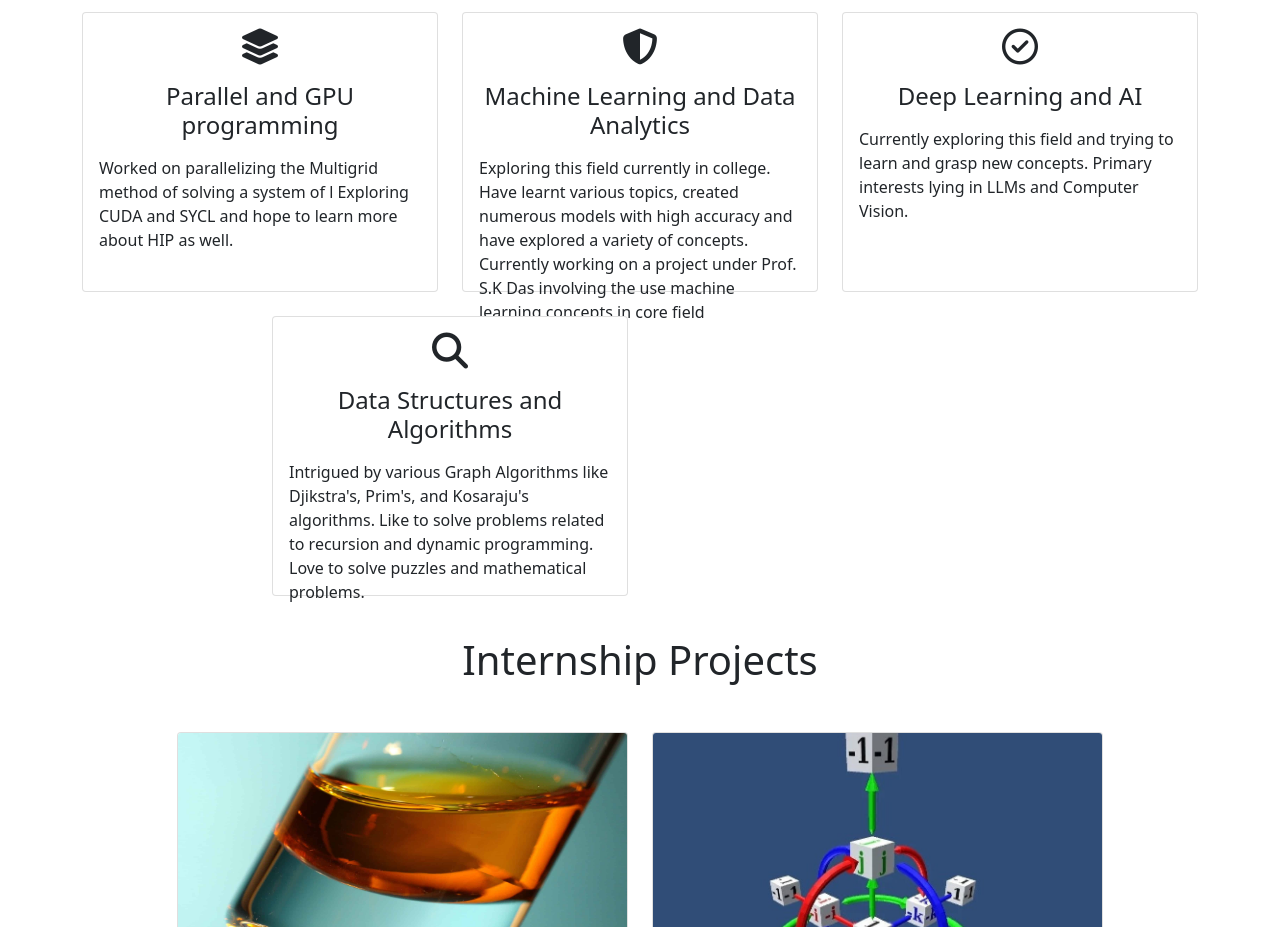
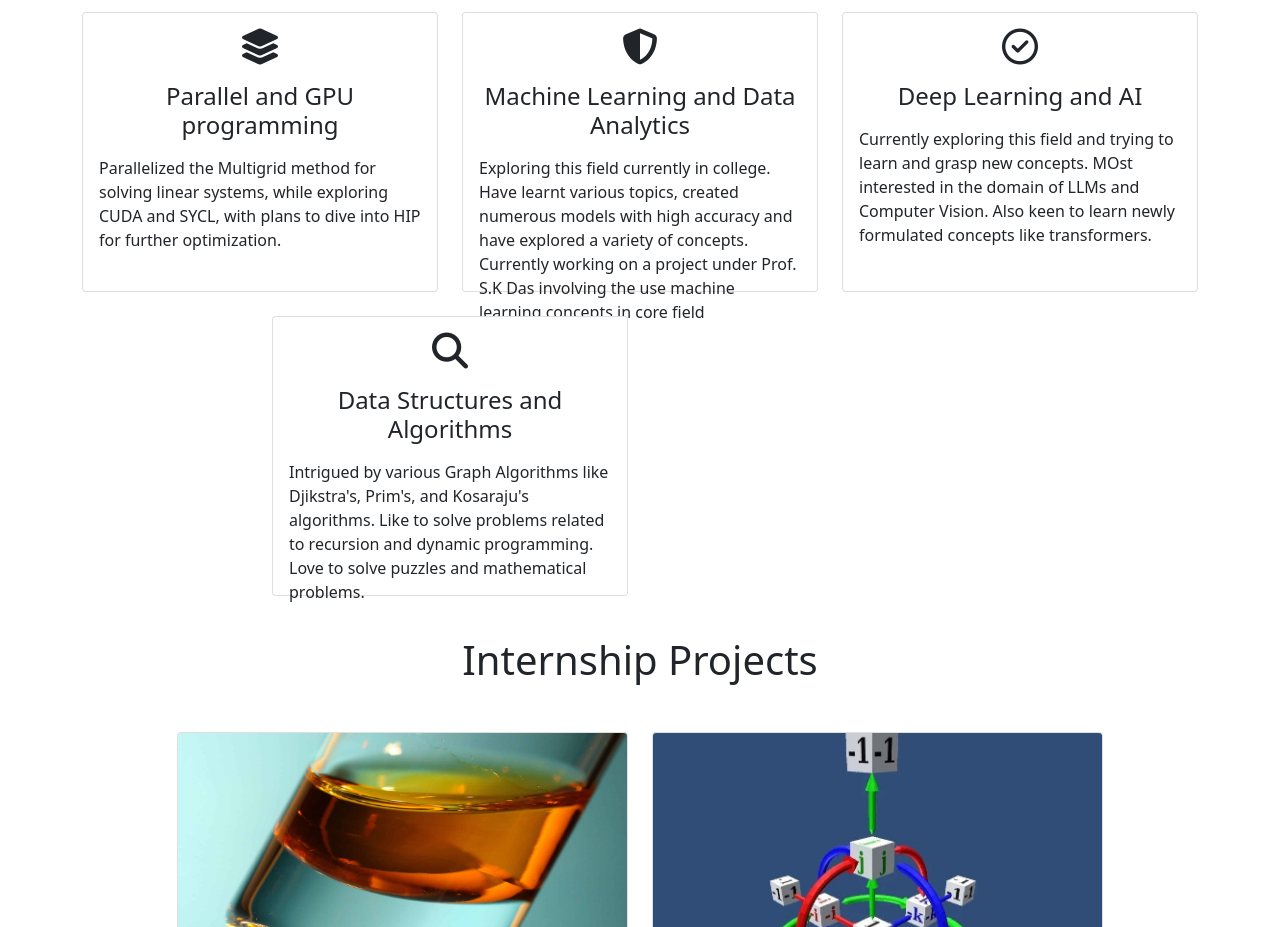
Before and after one commit to Om6123123/Om-Raul, a plain HTML site: page index.html in a window 1280 px wide. Shown: the part 1580-2507 px from the top of the page. Drawn offline with nearby package versions, Linux system fonts and the light colour scheme.

Commit message:
Update index.html

```diff
--- a/index.html
+++ b/index.html
@@ -126,7 +126,7 @@
                             <i class='fas servicesIcon fa-layer-group'></i>
                             <h4 class="card-title mt-3">Parallel and GPU programming</h4>
                             <p class="card-text mt-3">
-                                Worked on parallelizing the Multigrid method of solving a system of l Exploring CUDA and SYCL and hope to learn more about HIP as well.
+                               Parallelized the Multigrid method for solving linear systems, while exploring CUDA and SYCL, with plans to dive into HIP for further optimization.
                             </p>
                         </div>
                     </div>
@@ -151,7 +151,7 @@
                             <i class='far servicesIcon fa-check-circle'></i>
                             <h4 class="card-title mt-3">Deep Learning and AI</h4>
                             <p class="card-text mt-3">
-                                Currently exploring this field and trying to learn and grasp new concepts. Primary interests lying in LLMs and Computer Vision.
+                                Currently exploring this field and trying to learn and grasp new concepts. MOst interested in the domain of LLMs and Computer Vision. Also keen to learn newly formulated concepts like transformers.
                             </p>
                         </div>
                     </div>
```
